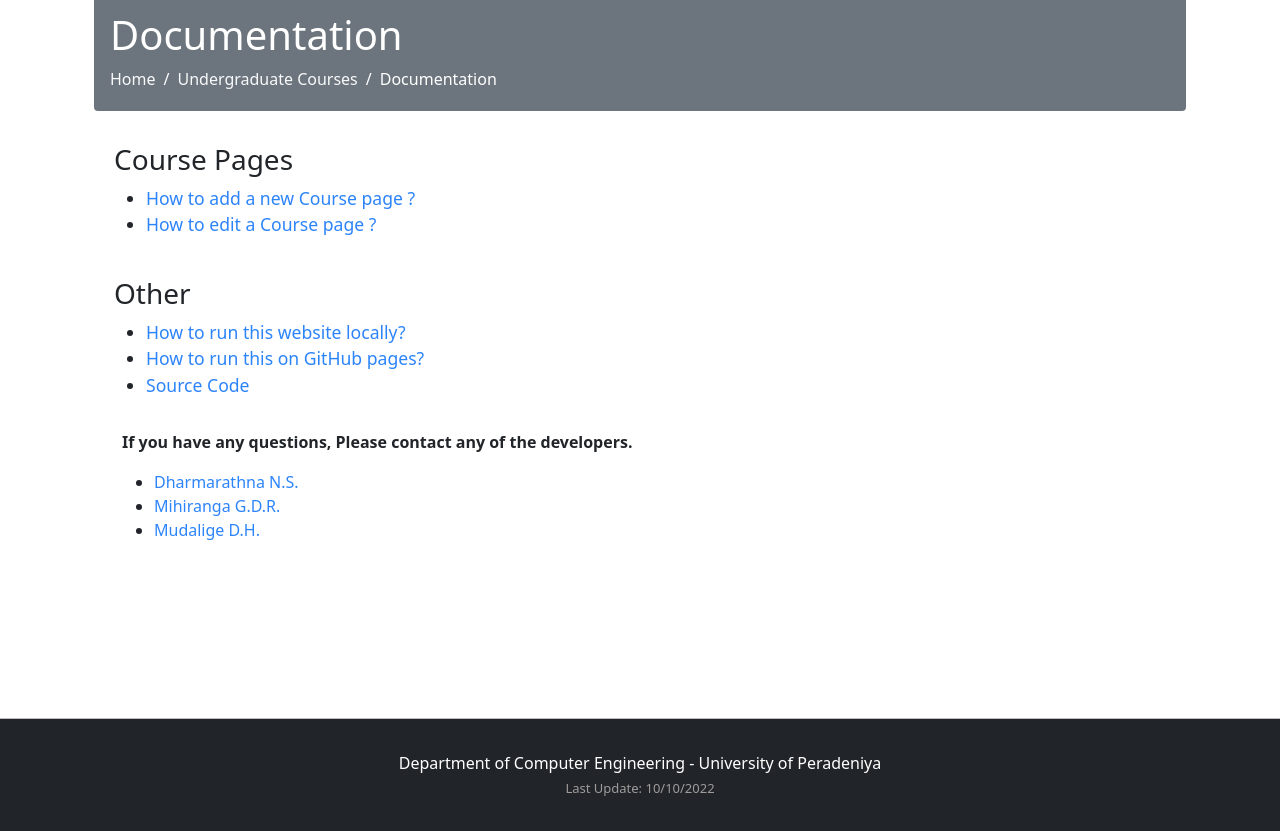
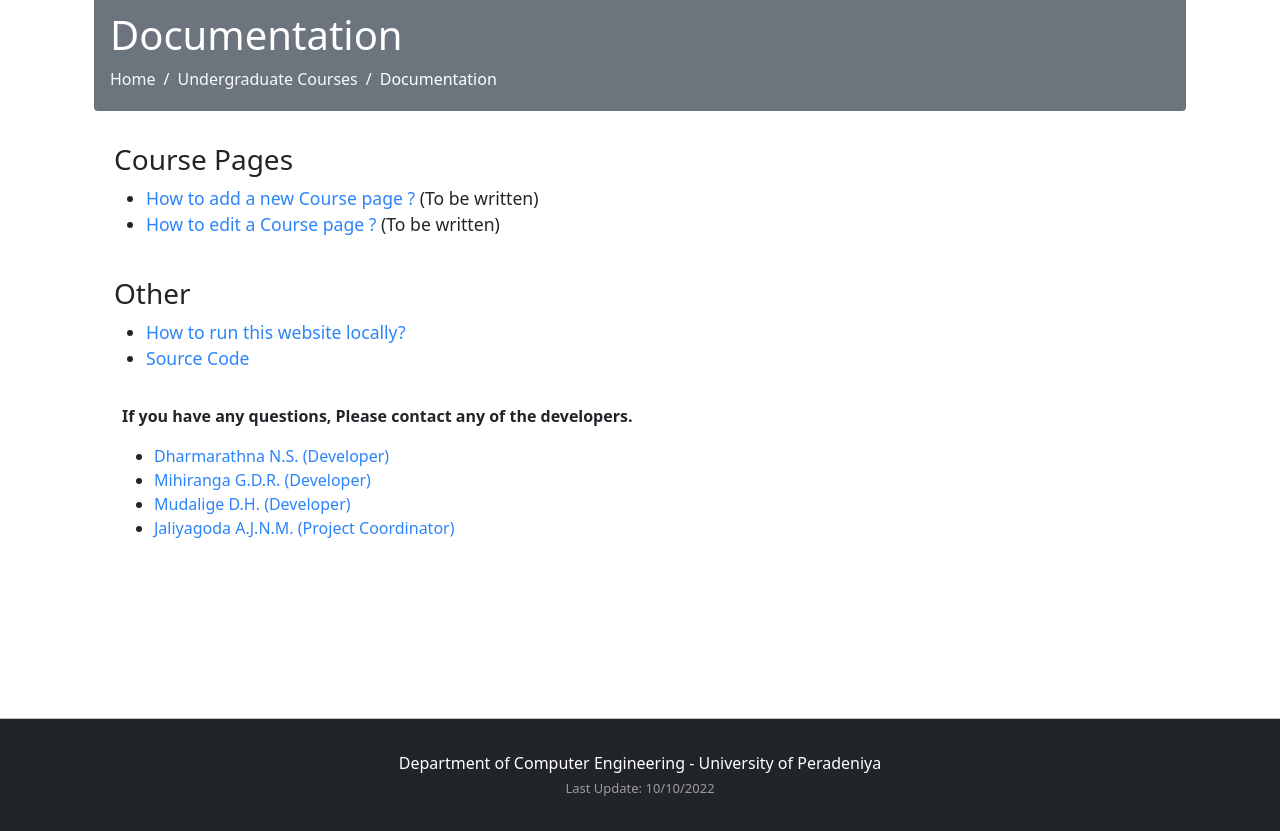
Before and after one commit to cepdnaclk/undergraduate-courses, a Jekyll site: the page built from pages/documentation/index.html, in a window 1280 px wide. Shown: the part 337-1168 px from the top of the page. Built offline with Jekyll 4.4.1, drawn with Linux system fonts in a browser that asks for light colours.

Commit message:
Update the documentation page

```diff
--- a/pages/documentation/index.html
+++ b/pages/documentation/index.html
@@ -22,7 +22,8 @@ title: Documentation
         <nav aria-label="breadcrumb">
             <ol class="breadcrumb">
                 <li class="breadcrumb-item"><a href="http://www.ce.pdn.ac.lk/" class="link-light">Home</a></li>
-                <li class="breadcrumb-item"><a href="{{ '/' | relative_url }}" class="link-light">Undergraduate Courses</a></li>
+                <li class="breadcrumb-item"><a href="{{ '/' | relative_url }}" class="link-light">Undergraduate
+                        Courses</a></li>
                 <li class="breadcrumb-item active text-white">Documentation</li>
             </ol>
         </nav>
@@ -34,26 +35,19 @@ title: Documentation
         <div class="row">
             <div class="col-md-10 col-sm-12 col-lg-8">
                 <div class="container p-3">
-                    <!-- Add new files to pages/documentation/ then it will be added here automatically, and sorted according to value -->
-                    <!-- {% assign docPages = site.pages | where: "layout", "documentation" | sort: "index"%} -->
-                    <!-- {% for item in docPages %} -->
-                    <!-- <ul style="font-size: 1.1rem;"> -->
-                    <!-- <li><a href="{{item.permalink | relative_url}}">{{item.question}}</a></li> -->
-                    <!-- </ul> -->
-                    <!-- {% endfor %} -->
 
                     <h3>Course Pages</h3>
                     <ul style="font-size: 1.1rem;">
-                        <li><a href="{{ '/documentation/add-student-page/' | relative_url }}">How to add a new Course page ?</a></li>
-                        <li><a href="{{ '/documentation/edit-student-page/' | relative_url }}">How to edit a Course page ?</a></li>
+                        <li><a href="#">How to add a new Course page ?</a> (To be written)</li>
+                        <li><a href="#">How to edit a Course page ?</a> (To be written)</li>
                     </ul>
                     <br>
 
                     <h3>Other</h3>
                     <ul style="font-size: 1.1rem;">
-                        <li><a href="{{ '/documentation/run-locally/' | relative_url }}">How to run this website locally?</a></li>
-                        <li><a href="{{ '/documentation/run-on-gh-pages/' | relative_url }}">How to run this on GitHub pages?</a></li>
-                        <li><a href="https://github.com/cepdnaclk/Undergraduate-Courses">Source Code</a></li>
+                        <li><a href="{{ '/documentation/run-locally/' | relative_url }}">How to run this website
+                                locally?</a></li>
+                        <li><a href="https://github.com/cepdnaclk/undergraduate-courses">Source Code</a></li>
                     </ul>
 
                 </div>
@@ -62,9 +56,14 @@ title: Documentation
                     <!-- contact us section -->
                     <p><b>If you have any questions, Please contact any of the developers.</b></p>
                     <ul style="font-size: 1rem;">
-                        <li><a href="{{ '/students/e18/077/' | relative_url }}">Dharmarathna N.S.</a></li>
-                        <li><a href="{{ '/students/e18/224/' | relative_url }}">Mihiranga G.D.R.</a></li>
-                        <li><a href="{{ '/students/e17/227/' | relative_url }}">Mudalige D.H.</a></li>
+                        <li><a href="{{ 'https://people.ce.pdn.ac.lk/students/e18/077/' }}">Dharmarathna N.S.
+                                (Developer)</a></li>
+                        <li><a href="{{ 'https://people.ce.pdn.ac.lk/students/e18/224/' }}">Mihiranga G.D.R.
+                                (Developer)</a></li>
+                        <li><a href="{{ 'https://people.ce.pdn.ac.lk/students/e17/227/' }}">Mudalige D.H.
+                                (Developer)</a></li>
+                        <li><a href="{{ 'https://people.ce.pdn.ac.lk/students/e15/140/' }}">Jaliyagoda A.J.N.M. (Project
+                                Coordinator)</a></li>
                     </ul>
                 </div>
             </div>
```
